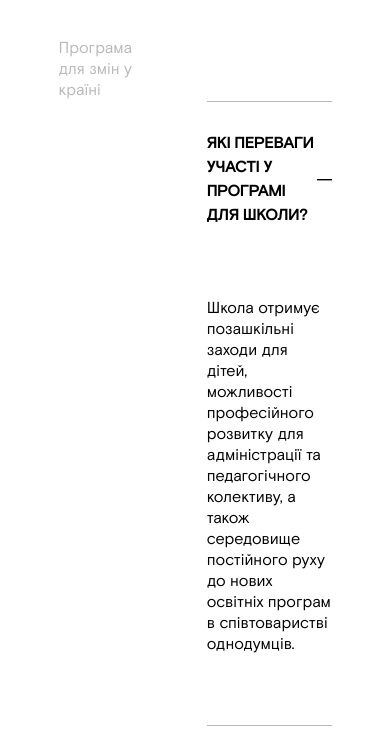
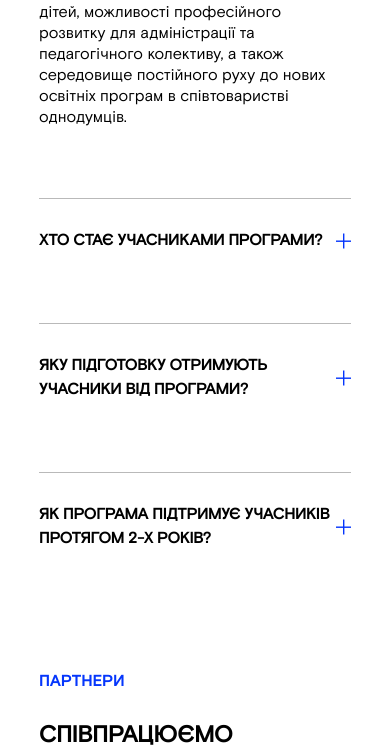
Before and after one commit to flammanatla/projector-css, a website: page W6.1/public/index.html in a window 390 px wide. Shown: the part 433-1183 px from the top of the page. Drawn offline with Linux system fonts and the light colour scheme.

Commit message:
added mixins for responsive

```diff
--- a/W6.1/public/index.html
+++ b/W6.1/public/index.html
@@ -3,7 +3,7 @@
 <head>
     <title>Teach for UA</title>
     <meta charset="UTF-8">
-    <meta name="viewport" content="width=device-width, initial-scale=1, shrink-to-fit=no">
+    <meta name="viewport" content="width=device-width, initial-scale=1.0, shrink-to-fit=no">
     <link rel="stylesheet" href="css/styles.css" />
 </head>
 
--- a/W6.1/sass/components/_faq.scss
+++ b/W6.1/sass/components/_faq.scss
@@ -1,6 +1,13 @@
+@import "utilities/_mixins";
+
 .faq {
     width: 32vw;
     margin-left: auto;
+
+    @include for-non-desktop {
+        width: 100%;
+
+    }
 }
 
 .faq__item {
--- a/W6.1/sass/components/_section.scss
+++ b/W6.1/sass/components/_section.scss
@@ -1,10 +1,23 @@
+@import "utilities/_mixins";
+
 .section {
     margin-top: 150px;
     margin-left: 15vw;
     margin-right: 15vw;
 
+    @include for-non-desktop {
+        margin-top: 50px;
+        margin-left: 10vw;
+        margin-right: 10vw;
+    }
+
     &__text {
         width: 35%;
+
+        @include for-non-desktop {
+            width: 100%;
+            padding-bottom: 20px;
+        }
     }
 
     &__article {
@@ -24,6 +37,10 @@
         letter-spacing: -0.03em;
         padding: 30px 0 70px 0;
         margin: 0;
+
+        @include for-mobile {
+            font-size: 24px;
+        }
     }
 
     &__motto {
--- /dev/null
+++ b/W6.1/sass/utilities/_mixins.scss
@@ -0,0 +1,11 @@
+@mixin for-non-desktop {
+    @media (max-width: 767px) {
+        @content;
+    }
+}
+
+@mixin for-mobile {
+    @media (min-width: 320px) {
+        @content;
+    }
+}
```
Also changed, not shown: W6.1/public/css/styles.css.
